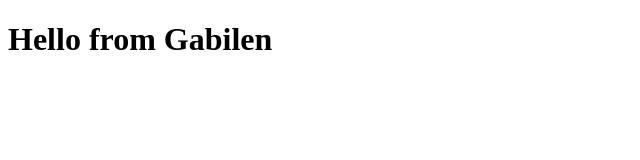
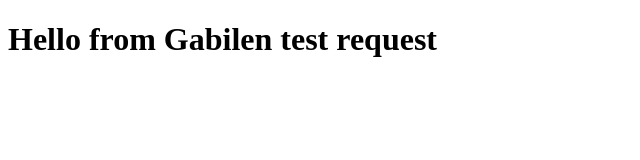
Before and after one commit to gabilen/gabilen.github.io, a plain HTML site: page index.html in a window 1280 px wide. Shown: the whole page, without its empty margins (0-640 px from the left). Drawn offline with Linux system fonts and the light colour scheme.

Commit message:
first commit

```diff
--- a/index.html
+++ b/index.html
@@ -6,6 +6,6 @@
     <title>Gabilen</title>
 </head>
 <body class="b-page">
-    <h1>Hello from Gabilen</h1>
+    <h1>Hello from Gabilen test request</h1>
 </body>
 </html>
```
